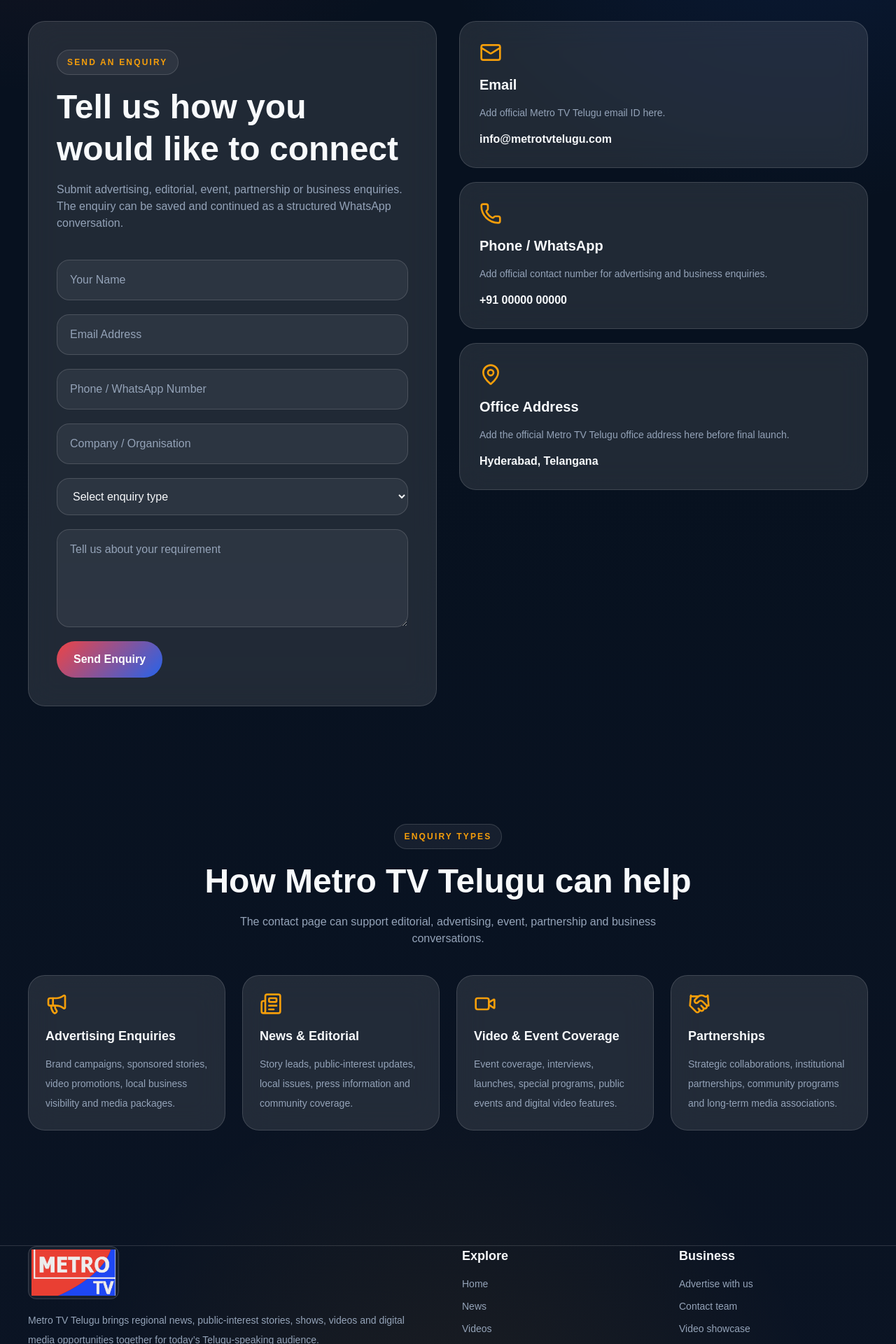
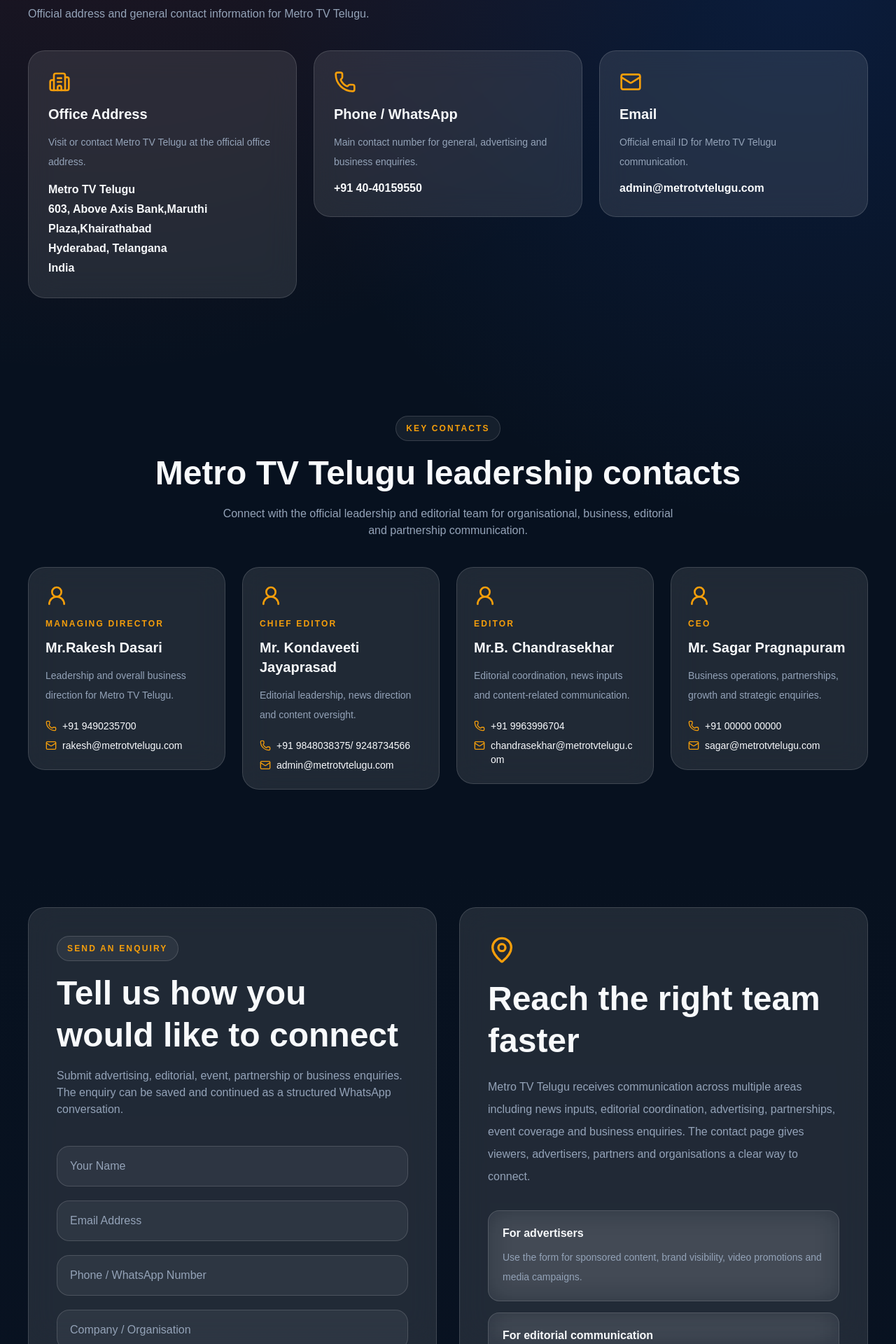
Before and after one commit to shivasricharan/metrotvtelugu, a Next.js app: page /contact in a window 1280 px wide. Shown: the part 880-2800 px from the top of the page at 70% size. Built offline with nearby package versions, Linux system fonts and the light colour scheme.

Commit message:
Add Metro TV office address and leadership contacts

```diff
--- a/app/contact/page.js
+++ b/app/contact/page.js
@@ -7,10 +7,58 @@
   Newspaper,
   Video,
   Handshake,
+  Building2,
+  UserRound,
 } from "lucide-react";
 import FadeIn from "../../components/FadeIn";
 import SectionTitle from "../../components/SectionTitle";
 import ContactForm from "../../components/ContactForm";
+
+/*
+  UPDATE THIS SECTION WITH REAL DETAILS
+*/
+const officeDetails = {
+  addressLine1: "Metro TV Telugu",
+  addressLine2: "603, Above Axis Bank,Maruthi Plaza,Khairathabad",
+  cityState: "Hyderabad, Telangana",
+  country: "India",
+  phone: "+91 40-40159550",
+  email: "admin@metrotvtelugu.com",
+};
+
+/*
+  UPDATE THESE 4 LEADERSHIP CONTACTS WITH REAL DETAILS
+*/
+const keyContacts = [
+  {
+    name: "Mr.Rakesh Dasari",
+    role: "Managing Director",
+    phone: "+91 9490235700",
+    email: "rakesh@metrotvtelugu.com",
+    desc: "Leadership and overall business direction for Metro TV Telugu.",
+  },
+  {
+    name: "Mr. Kondaveeti Jayaprasad",
+    role: "Chief Editor",
+    phone: "+91 9848038375/ 9248734566",
+    email: "admin@metrotvtelugu.com",
+    desc: "Editorial leadership, news direction and content oversight.",
+  },
+  {
+    name: "Mr.B. Chandrasekhar",
+    role: "Editor",
+    phone: "+91 9963996704",
+    email: "chandrasekhar@metrotvtelugu.com",
+    desc: "Editorial coordination, news inputs and content-related communication.",
+  },
+  {
+    name: "Mr. Sagar Pragnapuram",
+    role: "CEO",
+    phone: "+91 00000 00000",
+    email: "sagar@metrotvtelugu.com",
+    desc: "Business operations, partnerships, growth and strategic enquiries.",
+  },
+];
 
 const enquiryTypes = [
   {
@@ -52,13 +100,13 @@
                 <div className="badge-pill">Contact Metro TV Telugu</div>
 
                 <h1 className="mt-6 text-4xl font-black leading-tight md:text-6xl">
-                  Connect for news, advertising, partnerships and media enquiries
+                  Connect with Metro TV Telugu
                 </h1>
 
                 <p className="mt-6 text-lg leading-8" style={{ color: "var(--muted)" }}>
-                  Reach out to Metro TV Telugu for advertising opportunities, sponsored
-                  content, event coverage, news inputs, video promotions, partnerships
-                  and business enquiries.
+                  Reach out to Metro TV Telugu for news communication, editorial
+                  coordination, advertising opportunities, sponsored content, event
+                  coverage, partnerships and business enquiries.
                 </p>
 
                 <div className="mt-8 flex flex-wrap gap-4">
@@ -78,6 +126,124 @@
 
       <section className="section-space">
         <div className="container">
+          <FadeIn>
+            <SectionTitle
+              eyebrow="Office & Main Contact"
+              title="Metro TV Telugu contact details"
+              desc="Official address and general contact information for Metro TV Telugu."
+            />
+          </FadeIn>
+
+          <div className="grid gap-6 md:grid-cols-3">
+            <FadeIn>
+              <div className="glass-strong rounded-3xl p-7">
+                <Building2 className="h-8 w-8" style={{ color: "var(--gold)" }} />
+
+                <h3 className="mt-4 text-xl font-bold">Office Address</h3>
+
+                <p className="mt-3 text-sm leading-7" style={{ color: "var(--muted)" }}>
+                  Visit or contact Metro TV Telugu at the official office address.
+                </p>
+
+                <p className="mt-3 font-semibold leading-7">
+                  {officeDetails.addressLine1}
+                  <br />
+                  {officeDetails.addressLine2}
+                  <br />
+                  {officeDetails.cityState}
+                  <br />
+                  {officeDetails.country}
+                </p>
+              </div>
+            </FadeIn>
+
+            <FadeIn delay={0.08}>
+              <div className="glass-strong rounded-3xl p-7">
+                <Phone className="h-8 w-8" style={{ color: "var(--gold)" }} />
+
+                <h3 className="mt-4 text-xl font-bold">Phone / WhatsApp</h3>
+
+                <p className="mt-3 text-sm leading-7" style={{ color: "var(--muted)" }}>
+                  Main contact number for general, advertising and business enquiries.
+                </p>
+
+                <p className="mt-3 font-semibold">{officeDetails.phone}</p>
+              </div>
+            </FadeIn>
+
+            <FadeIn delay={0.16}>
+              <div className="glass-strong rounded-3xl p-7">
+                <Mail className="h-8 w-8" style={{ color: "var(--gold)" }} />
+
+                <h3 className="mt-4 text-xl font-bold">Email</h3>
+
+                <p className="mt-3 text-sm leading-7" style={{ color: "var(--muted)" }}>
+                  Official email ID for Metro TV Telugu communication.
+                </p>
+
+                <p className="mt-3 font-semibold">{officeDetails.email}</p>
+              </div>
+            </FadeIn>
+          </div>
+        </div>
+      </section>
+
+      <section className="section-space">
+        <div className="container">
+          <FadeIn>
+            <SectionTitle
+              eyebrow="Key Contacts"
+              title="Metro TV Telugu leadership contacts"
+              desc="Connect with the official leadership and editorial team for organisational, business, editorial and partnership communication."
+              center={true}
+            />
+          </FadeIn>
+
+          <div className="grid gap-6 md:grid-cols-4">
+            {keyContacts.map((contact, index) => (
+              <FadeIn key={contact.role} delay={index * 0.08}>
+                <div className="glass-strong card-hover rounded-3xl p-6">
+                  <UserRound className="h-8 w-8" style={{ color: "var(--gold)" }} />
+
+                  <p
+                    className="mt-4 text-xs font-bold uppercase tracking-[0.18em]"
+                    style={{ color: "var(--gold)" }}
+                  >
+                    {contact.role}
+                  </p>
+
+                  <h3 className="mt-3 text-xl font-bold">{contact.name}</h3>
+
+                  <p className="mt-3 text-sm leading-7" style={{ color: "var(--muted)" }}>
+                    {contact.desc}
+                  </p>
+
+                  <div className="mt-5 grid gap-2 text-sm">
+                    <div className="flex items-start gap-2">
+                      <Phone
+                        className="mt-0.5 h-4 w-4 shrink-0"
+                        style={{ color: "var(--gold)" }}
+                      />
+                      <span>{contact.phone}</span>
+                    </div>
+
+                    <div className="flex items-start gap-2">
+                      <Mail
+                        className="mt-0.5 h-4 w-4 shrink-0"
+                        style={{ color: "var(--gold)" }}
+                      />
+                      <span className="break-all">{contact.email}</span>
+                    </div>
+                  </div>
+                </div>
+              </FadeIn>
+            ))}
+          </div>
+        </div>
+      </section>
+
+      <section className="section-space">
+        <div className="container">
           <div className="grid gap-8 lg:grid-cols-2">
             <FadeIn>
               <div className="glass-strong rounded-3xl p-8 md:p-10">
@@ -92,32 +258,44 @@
             </FadeIn>
 
             <FadeIn delay={0.1}>
-              <div className="grid gap-5">
-                <div className="glass-strong rounded-3xl p-7">
-                  <Mail className="h-8 w-8" style={{ color: "var(--gold)" }} />
-                  <h3 className="mt-4 text-xl font-bold">Email</h3>
-                  <p className="mt-3 text-sm leading-7" style={{ color: "var(--muted)" }}>
-                    Add official Metro TV Telugu email ID here.
-                  </p>
-                  <p className="mt-3 font-semibold">info@metrotvtelugu.com</p>
-                </div>
+              <div className="glass-strong rounded-3xl p-8 md:p-10">
+                <MapPin className="h-10 w-10" style={{ color: "var(--gold)" }} />
 
-                <div className="glass-strong rounded-3xl p-7">
-                  <Phone className="h-8 w-8" style={{ color: "var(--gold)" }} />
-                  <h3 className="mt-4 text-xl font-bold">Phone / WhatsApp</h3>
-                  <p className="mt-3 text-sm leading-7" style={{ color: "var(--muted)" }}>
-                    Add official contact number for advertising and business enquiries.
-                  </p>
-                  <p className="mt-3 font-semibold">+91 00000 00000</p>
-                </div>
+                <h2 className="mt-5 text-3xl font-black leading-tight md:text-5xl">
+                  Reach the right team faster
+                </h2>
 
-                <div className="glass-strong rounded-3xl p-7">
-                  <MapPin className="h-8 w-8" style={{ color: "var(--gold)" }} />
-                  <h3 className="mt-4 text-xl font-bold">Office Address</h3>
-                  <p className="mt-3 text-sm leading-7" style={{ color: "var(--muted)" }}>
-                    Add the official Metro TV Telugu office address here before final launch.
-                  </p>
-                  <p className="mt-3 font-semibold">Hyderabad, Telangana</p>
+                <p className="mt-5 leading-8" style={{ color: "var(--muted)" }}>
+                  Metro TV Telugu receives communication across multiple areas including
+                  news inputs, editorial coordination, advertising, partnerships, event
+                  coverage and business enquiries. The contact page gives viewers,
+                  advertisers, partners and organisations a clear way to connect.
+                </p>
+
+                <div className="mt-8 grid gap-4">
+                  <div className="glass rounded-2xl p-5">
+                    <h3 className="font-semibold">For advertisers</h3>
+                    <p className="mt-2 text-sm leading-7" style={{ color: "var(--muted)" }}>
+                      Use the form for sponsored content, brand visibility, video
+                      promotions and media campaigns.
+                    </p>
+                  </div>
+
+                  <div className="glass rounded-2xl p-5">
+                    <h3 className="font-semibold">For editorial communication</h3>
+                    <p className="mt-2 text-sm leading-7" style={{ color: "var(--muted)" }}>
+                      Share public-interest stories, news inputs, press information,
+                      local issues and community updates.
+                    </p>
+                  </div>
+
+                  <div className="glass rounded-2xl p-5">
+                    <h3 className="font-semibold">For events and partnerships</h3>
+                    <p className="mt-2 text-sm leading-7" style={{ color: "var(--muted)" }}>
+                      Connect for event coverage, interviews, collaborations and
+                      institutional partnerships.
+                    </p>
+                  </div>
                 </div>
               </div>
             </FadeIn>
@@ -131,7 +309,7 @@
             <SectionTitle
               eyebrow="Enquiry Types"
               title="How Metro TV Telugu can help"
-              desc="The contact page can support editorial, advertising, event, partnership and business conversations."
+              desc="The contact page supports editorial, advertising, event, partnership and business conversations."
               center={true}
             />
           </FadeIn>
@@ -144,7 +322,9 @@
                 <FadeIn key={item.title} delay={index * 0.08}>
                   <div className="glass-strong card-hover rounded-3xl p-6">
                     <Icon className="h-8 w-8" style={{ color: "var(--gold)" }} />
+
                     <h3 className="mt-4 text-lg font-semibold">{item.title}</h3>
+
                     <p className="mt-3 text-sm leading-7" style={{ color: "var(--muted)" }}>
                       {item.desc}
                     </p>
```
